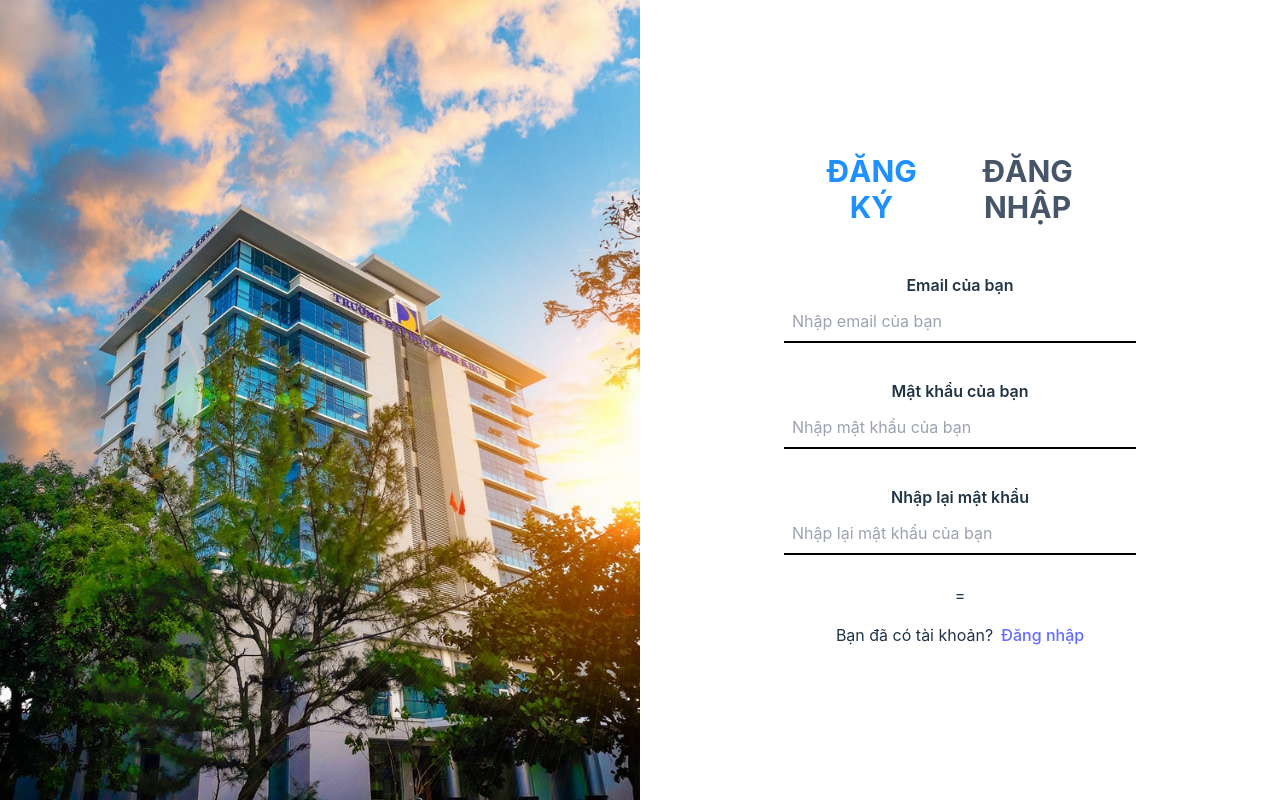
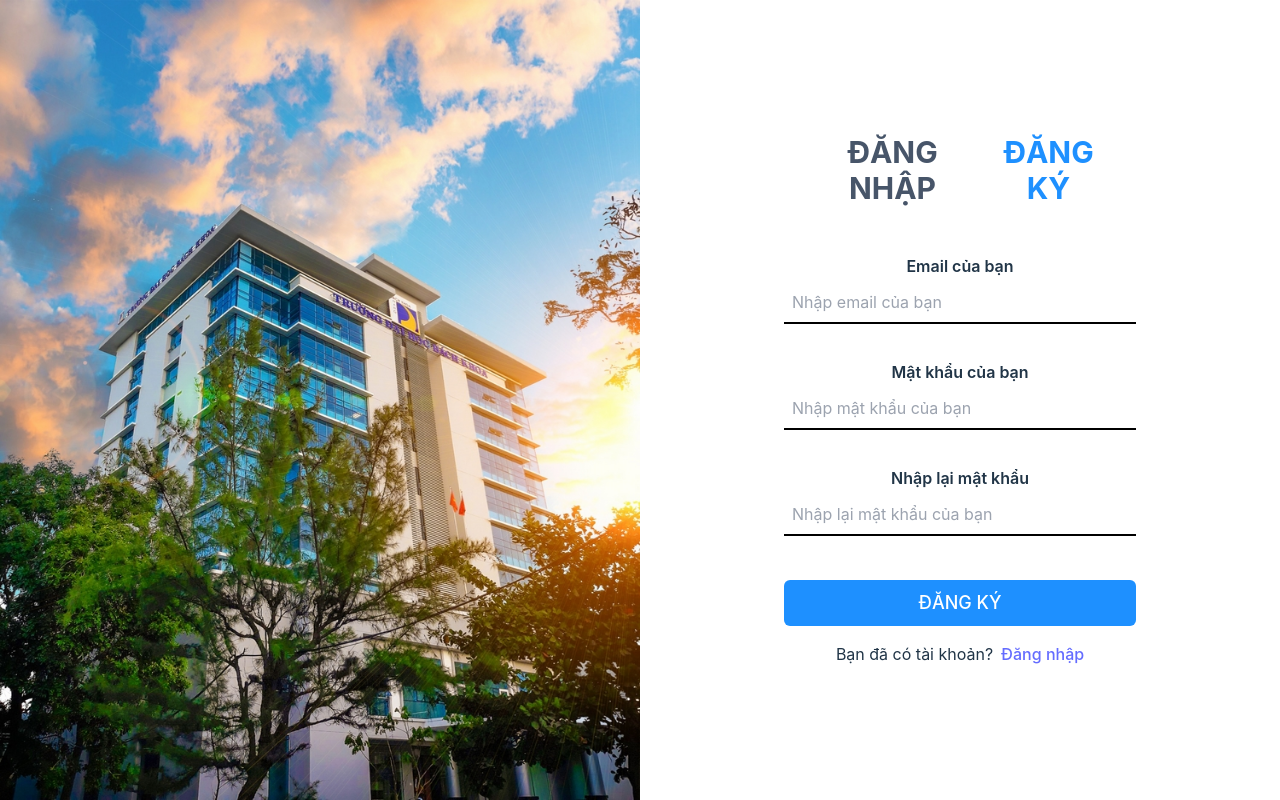
Before and after one commit to TonNQ/BKConnectFE, a React (Vite) app: page /register in a window 1280 px wide. Built offline with nearby package versions, Linux system fonts and the light colour scheme.

Commit message:
fix: button register

```diff
--- a/src/pages/Register/Register.tsx
+++ b/src/pages/Register/Register.tsx
@@ -44,10 +44,10 @@ export default function Register() {
   return (
     <>
       <div className='align-center mb-12 flex justify-between'>
-        <div className='ml-5 text-3xl font-bold uppercase text-primary'>Đăng ký</div>
-        <Link to={path.login} className='mr-5 text-3xl font-bold uppercase text-slate-600 hover:text-primary'>
+        <Link to={path.login} className='ml-5 text-3xl font-bold uppercase text-slate-600 hover:text-primary'>
           Đăng nhập
         </Link>
+        <div className='mr-5 text-3xl font-bold uppercase text-primary'>Đăng ký</div>
       </div>
       <form action='' onSubmit={onSubmit}>
         <Input
@@ -74,7 +74,11 @@ export default function Register() {
           labelName='Nhập lại mật khẩu'
           errorMessage={errors.confirm_password?.message}
         />
-        =
+        <div className='mt-4 w-full'>
+          <button className='w-full rounded-md bg-primary px-2 py-2 text-center text-lg uppercase text-white hover:border-secondary hover:bg-secondary'>
+            Đăng ký
+          </button>
+        </div>
         <div className='mt-4 text-center'>
           <span>Bạn đã có tài khoản?</span>
           <Link to={path.login} className='ml-2'>
```
